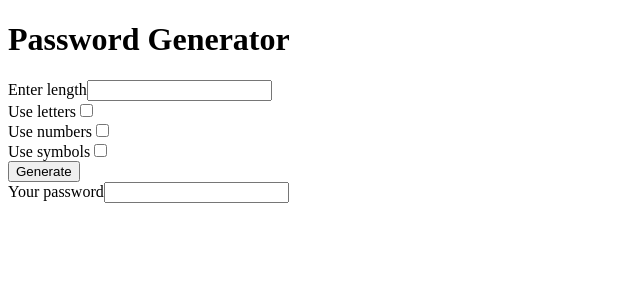
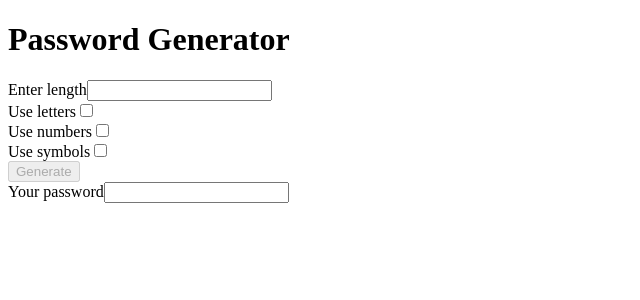
Before and after one commit to michaelhr97/the-modern-angular-bootcamp, an Angular app in the folder 02 - Understanding Angular Template Syntax/password-generator/: page / in a window 1280 px wide. Shown: the top 300 px of the page, without its empty margins (0-640 px from the left). Built offline with nearby package versions, Linux system fonts and the light colour scheme.

Commit message:
Review on property binding

```diff
--- a/02 - Understanding Angular Template Syntax/password-generator/src/app/app.component.html
+++ b/02 - Understanding Angular Template Syntax/password-generator/src/app/app.component.html
@@ -22,7 +22,14 @@
 
 <div>
   <!-- Event binding syntax-->
-  <button (click)="onButtonClick()">Generate</button>
+  <button
+    [disabled]="
+      !(length && (includeLetters || includeNumbers || includeSymbols))
+    "
+    (click)="onButtonClick()"
+  >
+    Generate
+  </button>
 </div>
 
 <div>
```
